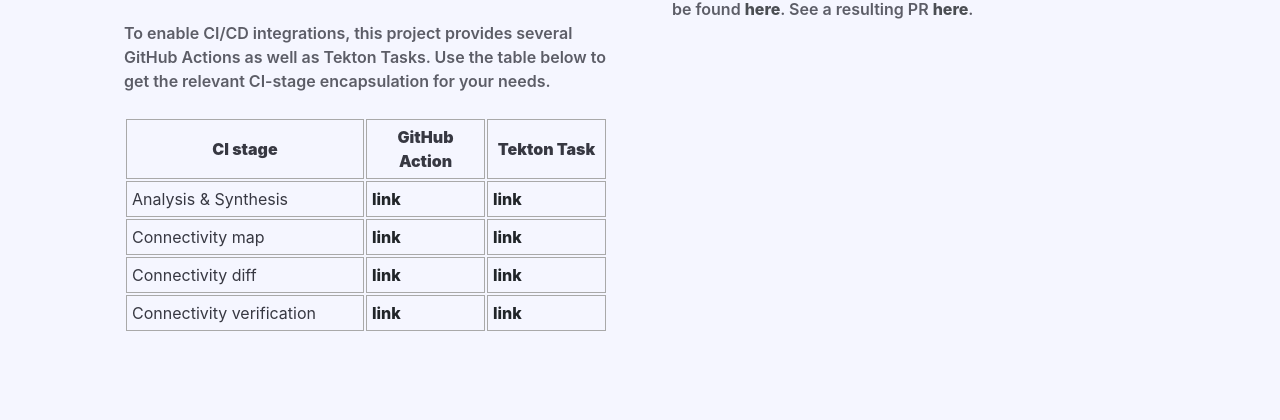
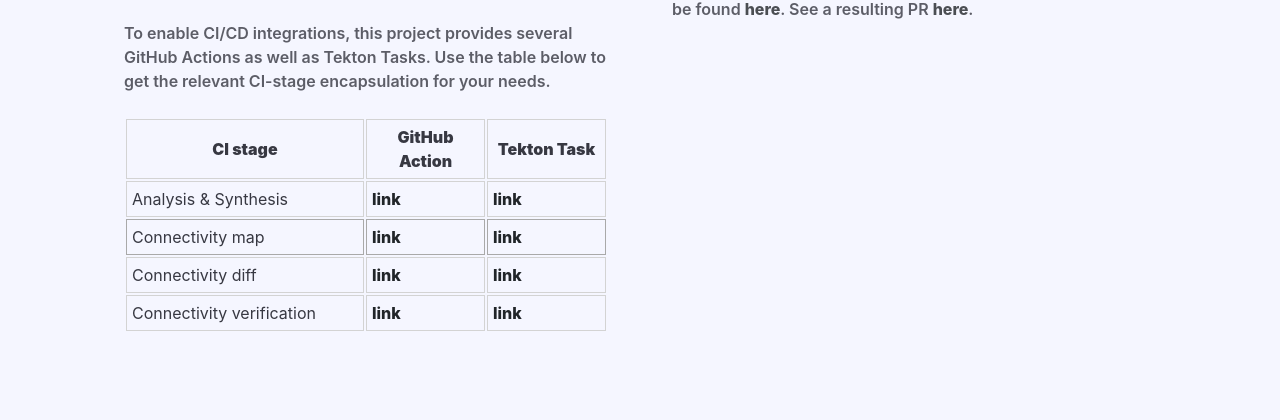
Before and after one commit to tkwsniva/np-guard, a Jekyll site: the page built from ci-integration.html, in a window 1280 px wide. Shown: the part 1219-1639 px from the top of the page. Built offline with Jekyll 4.4.1, drawn with Linux system fonts in a browser that asks for light colours; nearby versions of some CDN libraries; some web fonts are replaced; comment, search, counter and statistics services are not loaded.

Commit message:
Update ci-integration-content.html

```diff
--- a/_includes/ci-integration-content.html
+++ b/_includes/ci-integration-content.html
@@ -10,29 +10,29 @@
 <p>To enable CI/CD integrations, this project provides several GitHub Actions as well as Tekton Tasks. Use the table below to get the relevant CI-stage encapsulation for your needs.</p>
 
 
-<table style="border: border-collapse: collapse;">
+<table style="">
 	<thead>
 <tr>
-<th width="50%" style="border: 1px solid #A9A9A9; padding: 5px;">
+<th width="50%" style="border: 1px solid #D3D3D3; padding: 5px;">
 <b>CI stage</b>
 </th>
-<th width="25%" style="border: 1px solid #A9A9A9; padding: 5px;">
+<th width="25%" style="border: 1px solid #D3D3D3; padding: 5px;">
 <b>GitHub Action</b>
 </th>
-<th width="25%" style="border: 1px solid #A9A9A9; padding: 5px;">
+<th width="25%" style="border: 1px solid #D3D3D3; padding: 5px;">
 <b>Tekton Task</b>
 </th>
 </tr>
 	</thead>
 		<tbody>
 <tr>
-<td style="border: 1px solid #A9A9A9; padding: 5px;">
+<td style="border: 1px solid #D3D3D3; padding: 5px;">
 Analysis & Synthesis
 </td>
-<td style="border: 1px solid #A9A9A9; padding: 5px;">
+<td style="border: 1px solid #D3D3D3; padding: 5px;">
 <a href="https://github.com/marketplace/actions/k8s-networkpolicy-auto-synthesis" target="blank">link</a>
 </td>
-<td style="border: 1px solid #A9A9A9; padding: 5px;">
+<td style="border: 1px solid #D3D3D3; padding: 5px;">
 <a href="https://github.com/np-guard/netpol-synthesizer/tree/master/tekton" target="blank">link</a>
 </td>
 </tr>
@@ -50,25 +50,25 @@
 </tr>
 
 <tr>
-<td style="border: 1px solid #A9A9A9; padding: 5px;">
+<td style="border: 1px solid #D3D3D3; padding: 5px;">
 Connectivity diff
 </td>
-<td style="border: 1px solid #A9A9A9; padding: 5px;">
+<td style="border: 1px solid #D3D3D3; padding: 5px;">
 <a href="https://github.com/marketplace/actions/k8s-networkpolicy-diff" target="blank">link</a>
 </td>
-<td style="border: 1px solid #A9A9A9; padding: 5px;">
+<td style="border: 1px solid #D3D3D3; padding: 5px;">
 <a href="https://github.com/np-guard/network-config-analyzer/tree/master/tekton#k8s-netpol-diff" target="blank">link</a>
 </td>
 </tr>
 
 <tr>
-<td style="border: 1px solid #A9A9A9; padding: 5px;">
+<td style="border: 1px solid #D3D3D3; padding: 5px;">
 Connectivity verification
 </td>
-<td style="border: 1px solid #A9A9A9; padding: 5px;">
+<td style="border: 1px solid #D3D3D3; padding: 5px;">
 <a href="https://github.com/marketplace/actions/k8s-networkpolicy-verification" target="blank">link</a>
 </td>
-<td style="border: 1px solid #A9A9A9; padding: 5px;">
+<td style="border: 1px solid #D3D3D3; padding: 5px;">
 <a href="https://github.com/np-guard/baseline-rules-verifier/tree/master/tekton" target="blank">link</a>
 </td>
 </tr>
```
